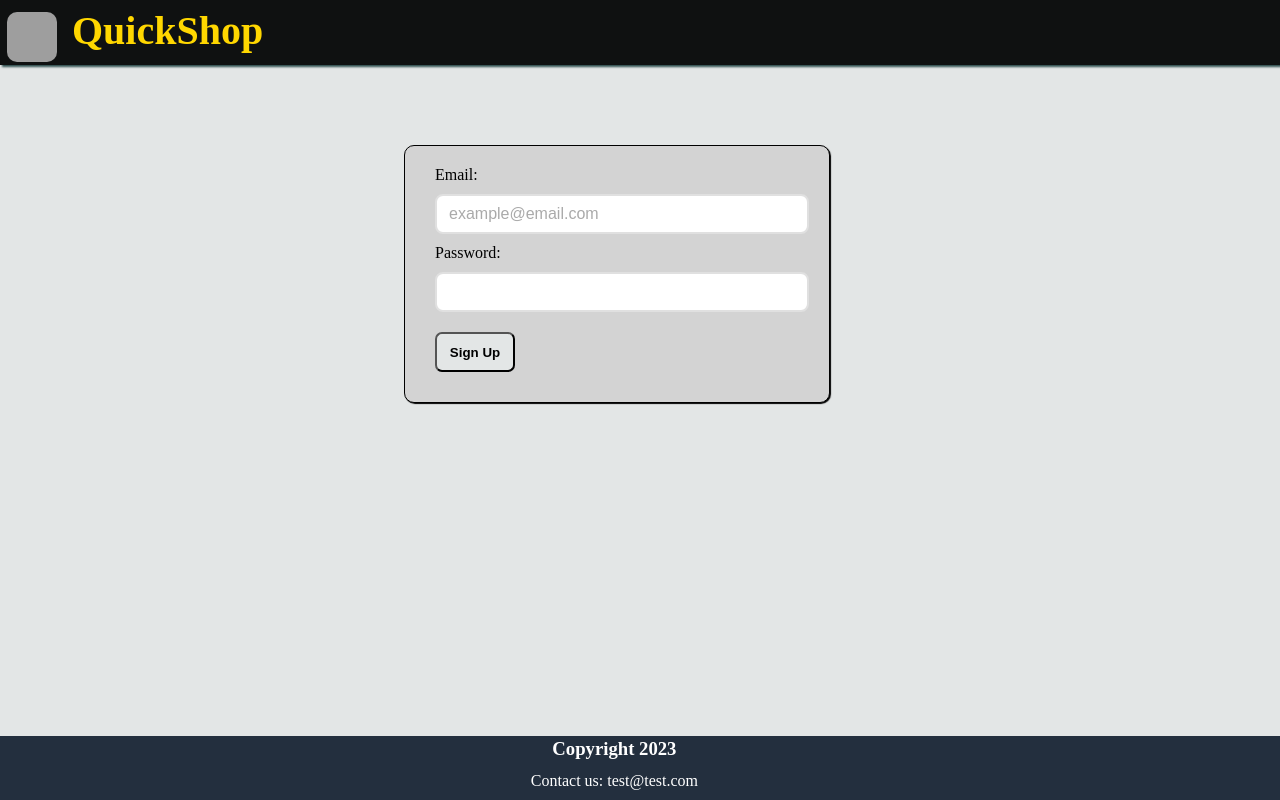
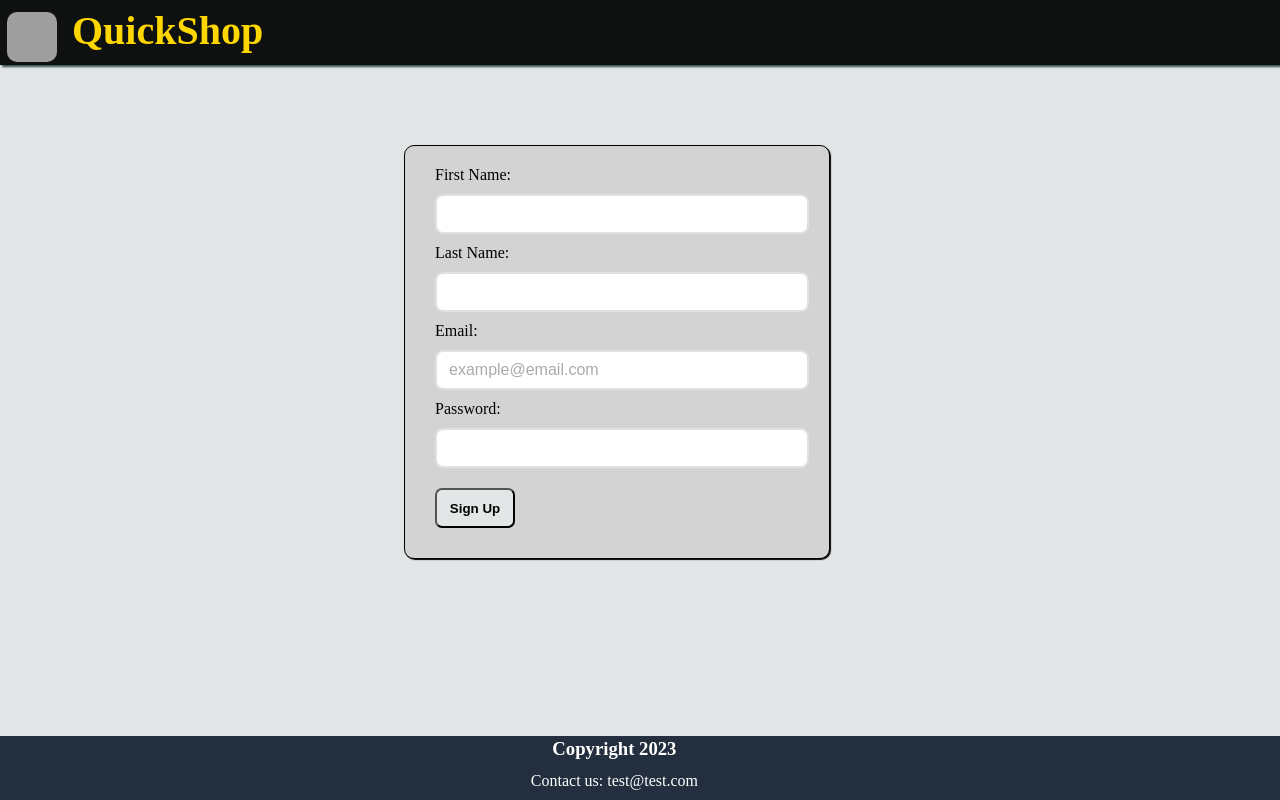
Before and after one commit to Starlightdoto/online-shop, a React (Create React App) app: page /sign-up in a window 1280 px wide. Built offline with nearby package versions, Linux system fonts and the light colour scheme; grey boxes are pictures that could not be loaded.

Commit message:
added sign up functionality (not finished)

```diff
--- a/src/App.tsx
+++ b/src/App.tsx
@@ -10,6 +10,7 @@ import { I18nextProvider } from 'react-i18next';
 import SignUpPage from "./routes/SignUpPage";
 import SimpleSnackBar from "./components/ui-components/SimpleSnackbar";
 import OrdersPage from "./routes/OrdersPage";
+
 
 function App() {
     const [cartItems, setCartItems] = useState<{}[]>([]);
@@ -38,7 +39,7 @@ function App() {
                                                                            setCartItems={setCartItems} />} />
                   <Route path={"/login"} element={<LoginPage isLoggedIn={isLoggedIn}
                                                              setIsLoggedIn={setIsLoggedIn} /> } />
-                  <Route path={"/sign-up"} element={<SignUpPage/>}/>
+                  <Route path={"/sign-up"} element={<SignUpPage setSnackBarIsOpen={setSnackBarIsOpen}/>}/>
                   <Route path={"/orders"} element={<OrdersPage snackBarIsOpen={snackBarIsOpen}
                                                                setSnackBarIsOpen={setSnackBarIsOpen}
                                                                setIsLoggedIn={setIsLoggedIn}
--- a/src/components/SignUpCard.tsx
+++ b/src/components/SignUpCard.tsx
@@ -4,17 +4,34 @@ import GenericDetailsInput from "./ui-components/GenericDetailsInput";
 import {useTranslation} from 'react-i18next';
 
 interface SignUpCardProps {
-
+    email: string,
+    password: string,
+    firstName: string,
+    lastName: string,
+    setEmail: React.Dispatch<React.SetStateAction<string>>,
+    setPassword:React.Dispatch<React.SetStateAction<string>>,
+    setFirstName:React.Dispatch<React.SetStateAction<string>>,
+    setLastName:React.Dispatch<React.SetStateAction<string>>,
+    // @ts-ignore
+    signUpUser,
 }
 
 const SignUpCard:FC<SignUpCardProps> = (props) => {
+    const { email,
+            password,
+            setEmail,
+            setPassword,
+            signUpUser, firstName, lastName, setLastName, setFirstName} = props;
     const {t, i18n} = useTranslation();
+
 
     return (
         <div className={"profileCardEdit"}>
-            <GenericDetailsInput  placeholder={"example@email.com"} labelName={("Email")} type={"email"} />
-            <GenericDetailsInput labelName={("Password")} type={"password"} />
-            <Button type={"submit"}  className={"default"} buttonText={t("Sign Up")}/>
+            <GenericDetailsInput signUpData={password} setSignUpData={setFirstName} labelName={("First Name")} type={"fName"} />
+            <GenericDetailsInput signUpData={password} setSignUpData={setLastName} labelName={("Last Name")} type={"lName"} />
+            <GenericDetailsInput signUpData={email} setSignUpData={setEmail}  placeholder={"example@email.com"} labelName={("Email")} type={"email"} />
+            <GenericDetailsInput signUpData={password} setSignUpData={setPassword} labelName={("Password")} type={"password"} />
+            <Button onClick={signUpUser}  className={"default"} buttonText={t("Sign Up")}/>
         </div>
     );
 };
--- a/src/components/ui-components/GenericDetailsInput.tsx
+++ b/src/components/ui-components/GenericDetailsInput.tsx
@@ -4,19 +4,23 @@ interface BillingDetailsInputProps {
     labelName:string,
     type: string,
     placeholder?:string,
+    signUpData?: string,
+    setSignUpData?: React.Dispatch<React.SetStateAction<string>>,
 }
 
 const GenericDetailsInput:FC<BillingDetailsInputProps> = (props) => {
-    const {labelName, type, placeholder} = props;
+    const {labelName, type, placeholder, signUpData, setSignUpData} = props;
 
     const [fieldValue, setFieldValue] = useState<string>('');
 
     return (
         <div>
             <label className={"detailsInputLabel"} htmlFor={"detailsInput"}>{labelName}: </label>
-            <input required={type === "email" || type === "password"}  onChange={(e) => {
+            <input required={type === "email" || type === "password"} onChange={(e) => {
                 setFieldValue(e.target.value);
-
+                if(setSignUpData) {
+                    setSignUpData(e.target.value);
+                }
             } } className={"detailsInput"} type="text" placeholder={placeholder} value={fieldValue}/>
         </div>
     );
--- a/src/firebase.js
+++ b/src/firebase.js
@@ -1,6 +1,8 @@
 
 import { initializeApp } from "firebase/app";
 import { getFirestore,  collection, getDocs } from 'firebase/firestore';
+import { getAuth, createUserWithEmailAndPassword } from 'firebase/auth';
+
 import 'firebase/database';
 
 const firebaseConfig = {
@@ -15,3 +17,4 @@ const firebaseConfig = {
 
 const app = initializeApp(firebaseConfig);
 export const db = getFirestore(app);
+export const auth = getAuth(app);
--- a/src/routes/MainPage.tsx
+++ b/src/routes/MainPage.tsx
@@ -7,6 +7,7 @@ import ProductList from "../components/ProductList";
 import Footer from "../components/Footer";
 import {fetchOneCategory} from "../api/fetchProducts";
 import LoginPage from "./LoginPage";
+import { getAuth, onAuthStateChanged } from 'firebase/auth';
 
 interface MainPageProps {
     isLoggedIn: boolean,
@@ -62,7 +63,7 @@ export const MainPage:FC<MainPageProps> = (props) => {
 
     return (
         <div>
-            { isLoggedIn ?  (<>
+            { isLoggedIn ?   (<>
                     <Navbar isOnMainPage={true} onClick={searchProduct} />
                     <Sidebar getAll={getAllProducts} performAction={getOneCategory} />
                     <ResultHeader searchResultsCount={results}  />
--- a/src/routes/SignUpPage.tsx
+++ b/src/routes/SignUpPage.tsx
@@ -1,19 +1,58 @@
-import React, {FC} from 'react';
+import React, {FC, useState} from 'react';
 import {Navbar} from "../components/Navbar";
 import Footer from "../components/Footer";
 import SignUpCard from "../components/SignUpCard";
-import OrderCard from "../components/OrderCard";
+import {auth, db} from '../firebase';
+import {createUserWithEmailAndPassword} from "firebase/auth";
+import {doc, setDoc} from "firebase/firestore";
+
 
 interface SignUpPageProps {
-
+    setSnackBarIsOpen: React.Dispatch<React.SetStateAction<boolean>>,
 }
 
 
 const SignUpPage:FC<SignUpPageProps> = (props) => {
+    const {setSnackBarIsOpen} = props;
+
+    const [email, setEmail] = useState<string>("");
+    const [password, setPassword] = useState<string>("");
+    const [firstName, setFirstName] = useState<string>("");
+    const [lastName, setLastName] = useState<string>("");
+    const [error, setError] = useState<string | null>(null);
+
+
+    const signUpUser = async () => {
+        try {
+            const response = await createUserWithEmailAndPassword(auth, email, password);
+            const user = response.user;
+
+            if(user) {
+                const userRef = doc(db, "users", user.uid);
+                await setDoc(userRef, {
+                    uid: user.uid,
+                    firstName: firstName,
+                    lastName: lastName,
+                    email: user.email,
+                });
+
+                console.log("User has been created!")
+                setSnackBarIsOpen(true);
+            }
+        } catch (err : any) {
+            console.error("Something went wrong:", err.message);
+            setError(err.message);
+        }
+    }
+
     return (
         <div>
             <Navbar isOnMainPage={false} isOnLogin={true}/>
-            <SignUpCard />
+            <SignUpCard firstName={firstName} lastName={lastName}
+                        setFirstName={setFirstName} setLastName={setLastName}
+                        signUpUser={signUpUser} email={email}
+                        password={password} setEmail={setEmail}
+                        setPassword={setPassword} />
             <Footer/>
         </div>
     );
```
